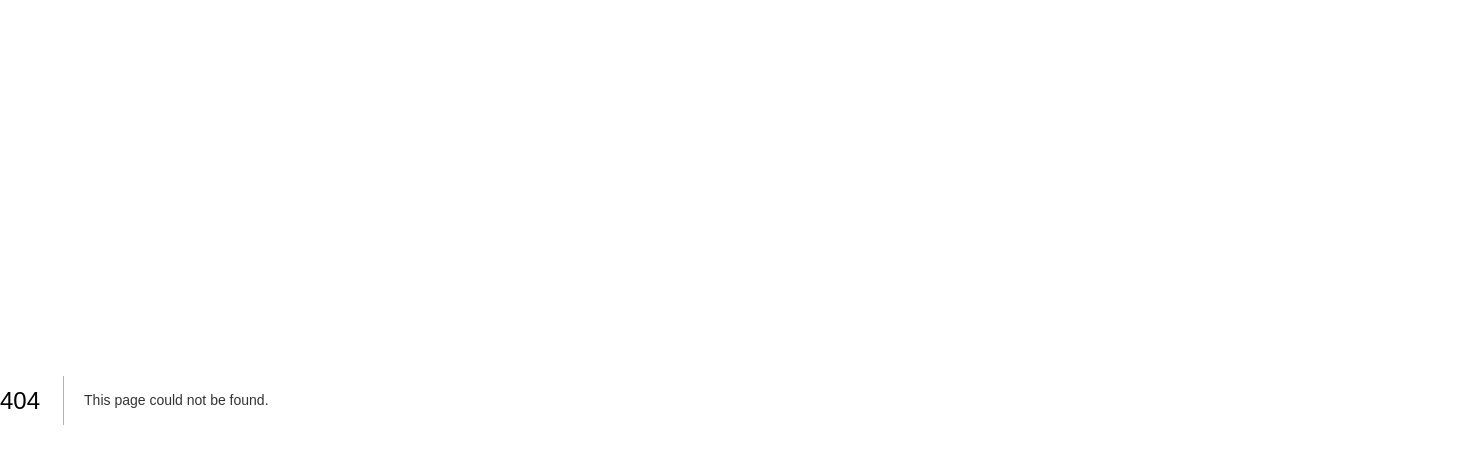
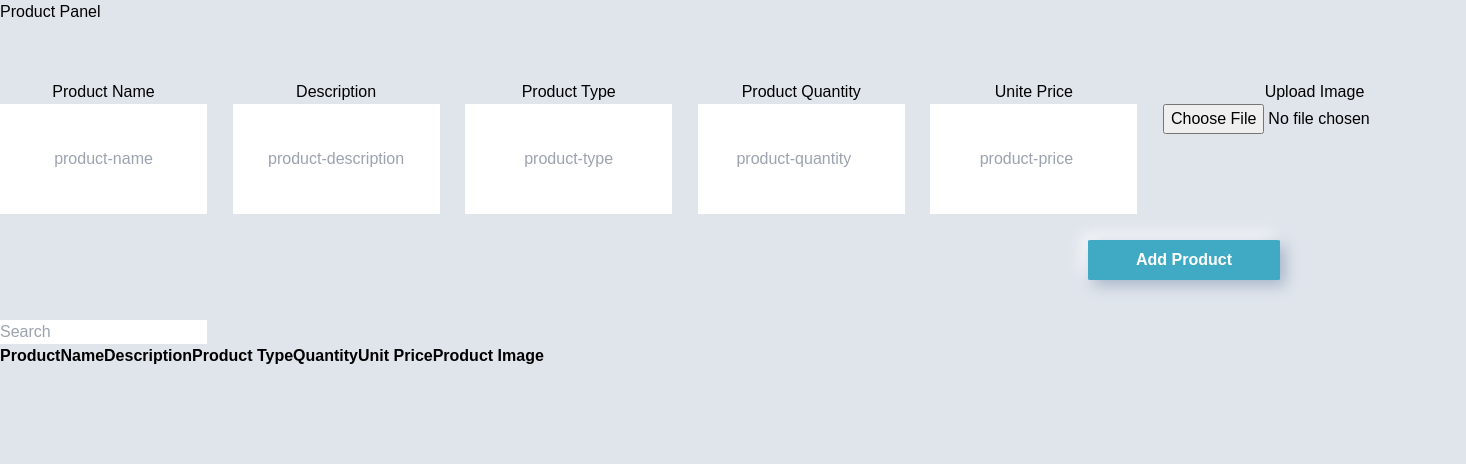
Before and after one commit to SayyedSuheir/DashboardDemoNextjs, a Next.js app in the folder thedashboardapp/: page /productspage in a window 1280 px wide. Before the commit this address had no page. Shown: the top 464 px of the page, 1466 px wide, since content can reach past the window. Built offline with nearby package versions, Linux system fonts and the light colour scheme.

Commit message:
product-page-structure

```diff
--- a/thedashboardapp/app/dashboardhomepage/page.jsx
+++ b/thedashboardapp/app/dashboardhomepage/page.jsx
@@ -9,7 +9,7 @@ export default function DashboardHomepage() {
   return (
     <div className="dashboard-home">
       <div className="dashboard-header">
-        <h1 >The Dashboard</h1>
+        <h1 className="text-red-500">The Dashboard</h1>
       </div>
       <div className="side-nav">
         <SideNav />
--- a/thedashboardapp/app/globals.css
+++ b/thedashboardapp/app/globals.css
@@ -1,4 +1,3 @@
-
 @tailwind base;
 @tailwind components;
 @tailwind utilities;
@@ -230,15 +229,131 @@ li{
 .cards-div{
   display: flex;
   justify-content: center;
+  align-items: center;
+  width: 100%;
+  padding-left: 25%;
 
 
 
 }
 .card-container{
-  padding-left: 2%;
+  display: flex;
+  width:100%;
+
+
 }
 .card{
   display: flex;
+  flex-direction: column;
+  align-items: center;
+  box-shadow: rgba(0, 0, 0, 0.35) 0px 5px 15px;
+  border-radius: 2%;
   padding: 2%;
   margin: 2%;
+  height: 50vh;
 }
+
+.card-body{
+  margin-top: 2%;
+}
+/* product page css */
+.productPage{
+  display: flex;
+  flex-direction: column;
+  width:100vw;
+
+
+}
+.productspage-header{
+  width:100%;
+  height: 40vh;
+
+}
+.productpage-header-title{
+  width:100%;
+  height: 10vh;
+
+}
+.productpage-header-add{
+  width:100%;
+  height:30vh;
+}
+.products-form{
+  width:100%;
+  display:flex;
+  flex-direction: column;
+  justify-content: space-around;
+
+
+}
+.productform-input{
+  width:100%;
+  height:20vh;
+  display: flex;
+  gap:2%;
+  padding-bottom: 2%;
+}
+.products-form div{
+  text-align: center;
+  width:100%;
+
+}
+.btnproduct_add{
+  width:100%;
+  height: 10vh;
+  display: flex;
+  justify-content: end;
+}
+.product-add{
+  width:15%;
+  height: 50%;
+  border: none;
+  border-radius: 2%;
+  background: #40a9c3;
+  color: white;
+  font-size: 1rem;
+  font-weight: 600;
+  cursor: pointer;
+  box-shadow: 5px 5px 15px #a3b1c6,
+    -5px -5px 15px #ffffff;
+  transition: 0.2s;
+}
+.productName,
+.productDescription,
+ .productType,
+ .productQuantity,
+ .productPrice,
+ .productImage{
+  width:16%;
+  display: flex;
+  flex-direction: column;
+  align-items: center;
+}
+.productName input,
+.productDescription input,
+.productType input,
+.productQuantity input,
+.productPrice input,
+.productImage input{
+  height: 100%;
+  text-align: center;
+
+
+}
+
+/* @media screen and (max-width:900px ){
+
+  .productPage{
+    display: flex;
+    flex-direction: column;
+  }
+  .products-form{
+    flex-wrap: wrap;
+  }
+ .productform-input{
+    display:flex;
+    flex-direction: column;
+
+  }
+
+} */
--- /dev/null
+++ b/thedashboardapp/app/productspage/page.jsx
@@ -0,0 +1,11 @@
+"use client";
+
+import Products from "@/components/products/Products";
+
+export default function page() {
+  return (
+    <div>
+        <Products/>
+    </div>
+  )
+}
--- a/thedashboardapp/components/cards/Cards.jsx
+++ b/thedashboardapp/components/cards/Cards.jsx
@@ -18,7 +18,7 @@ export default function Cards() {
                 <div className="card-body">
                     <h5 className="card-title">Product Card</h5>
                     <p className="card-text">Add, Edit, Remove</p>
-                    <Link href="#" className="btn btn-primary">Click Here</Link>
+                    <Link href="/productspage" className="btn btn-primary">Click Here</Link>
                 </div>
             </div>
     </div>
--- /dev/null
+++ b/thedashboardapp/components/products/Products.jsx
@@ -0,0 +1,72 @@
+"use client";
+
+export default function Products() {
+  return (
+    <div className="productPage">
+
+        <div className="productspage-header">
+            <div className="productpage-header-title">
+                <h1> Product Panel</h1>
+            </div>
+            <div className="productpage-header-add">
+                <form className="products-form" >
+                    <div className="productform-input">
+                        <div className="productName">
+                            <label>Product Name</label>
+                            <input type="text" placeholder="product-name" />
+                        </div>
+                        <div className="productDescription">
+                            <label> Description </label>
+                            <input type="text" placeholder="product-description"/>
+                        </div>
+                        <div className="productType">
+                            <label>Product Type</label>
+                            <input type="text" placeholder="product-type" />
+                        </div>
+                        <div className="productQuantity">
+                            <label>Product Quantity</label>
+                            <input type="number" placeholder="product-quantity" />
+                        </div>
+                        <div className="productPrice">
+                            <label>Unite Price</label>
+                            <input type="number" placeholder="product-price" />
+                        </div>
+                         <div className="productImage">
+                            <label>Upload Image</label>
+                            <input type="file" placeholder="upload-Image" />
+                        </div>
+                    </div>
+                    <div className="btnproduct_add">
+                        <button className="product-add">Add Product</button>
+                    </div>
+                </form>
+            </div>
+
+        </div>
+        <div className="productspage-body">
+            <div className="search-product-body">
+                <input type="text" placeholder="Search"/>
+            </div>
+            <div className="table-product">
+                <table className="products-table">
+                    <thead>
+                        <tr>
+                            <th>ProductName</th>
+                            <th>Description</th>
+                            <th>Product Type</th>
+                            <th>Quantity</th>
+                            <th>Unit Price</th>
+                            <th>Product Image</th>
+                        </tr>
+                    </thead>
+                    <tbody>
+
+                    </tbody>
+
+                </table>
+            </div>
+        </div>
+
+    </div>
+  )
+}
--- a/thedashboardapp/models/products.js
+++ b/thedashboardapp/models/products.js
@@ -9,7 +9,12 @@ const productsSchema = new mongoose.Schema(
 
     type: {type:String, required:true, lowercase:true},
 
+    quantity : {type:Number,required: true, trim: true},
+
     price: { type: Number, required: true, trim: true},
+
+    image: {type:String, trim:true}
+
   },
   { timestamps: true }
 );
```
